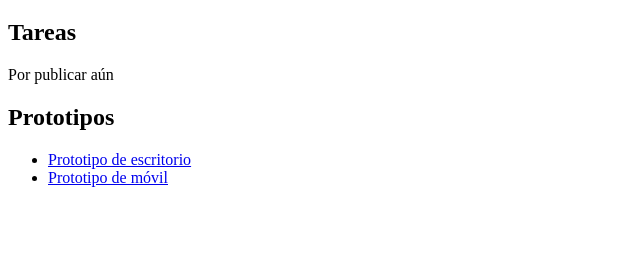
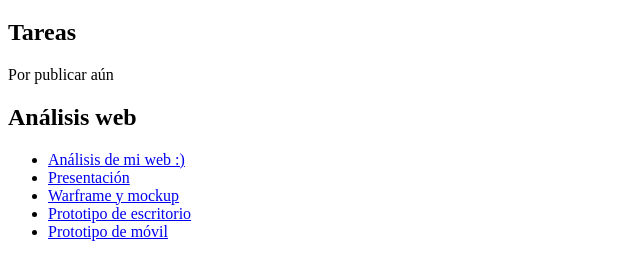
Before and after one commit to ByLuzeus/DIW_Harold, a plain HTML site: page index.html in a window 1280 px wide. Shown: the part 61-340 px from the top of the page, without its empty margins (0-640 px from the left). Drawn offline with Linux system fonts and the light colour scheme.

Commit message:
Add documents warframe mockup 20241011-1705
Se entiende

```diff
--- a/index.html
+++ b/index.html
@@ -6,7 +6,7 @@
     <meta http-equiv='X-UA-Compatible' content='IE=edge'>
     <title>Índice de Harold</title>
     <meta name='viewport' content='width=device-width, initial-scale=1'>
-    <link rel="icon" type="image/x-icon" href="/img/logo.png">
+    <link rel="icon" type="image/x-icon" href="img/logo.png">
 </head>
 
 <body>
@@ -15,8 +15,11 @@
     <h2>Tareas</h2>
     <p>Por publicar aún</p>
 
-    <h2>Prototipos</h2>
+    <h2>Análisis web</h2>
     <ul>
+        <li><a href="documentos/AnalisisWebHarold.pdf" target="blank">Análisis de mi web :&#41</a></li>
+        <li><a href="https://docs.google.com/presentation/d/16s9QwPjm9zbh7i0p0Em9r-p86KhN0HjLt5Dx8I5DbUk/edit?pli=1#slide=id.p" target="blank">Presentación</a></li>
+        <li><a href="https://www.figma.com/design/JMM6k7IKwIeQpEULJrtYbP/Desguace?node-id=26-484&node-type=canvas&t=V1vPg91iY3NBMVA7-0" target="blank">Warframe y mockup</a></li>
         <li><a href="proto_escritorio/preview.html">Prototipo de escritorio</a></li>
         <li><a href="proto_movil/preview.html">Prototipo de móvil</a></li>
     </ul>
```
Also changed, not shown: 1 other file.
